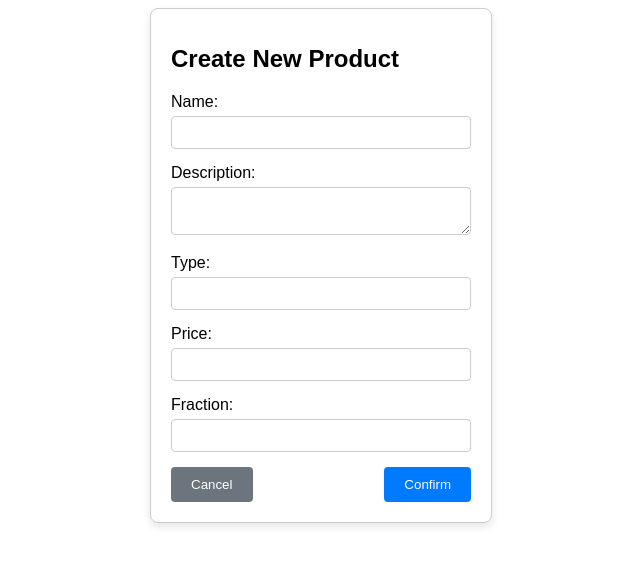
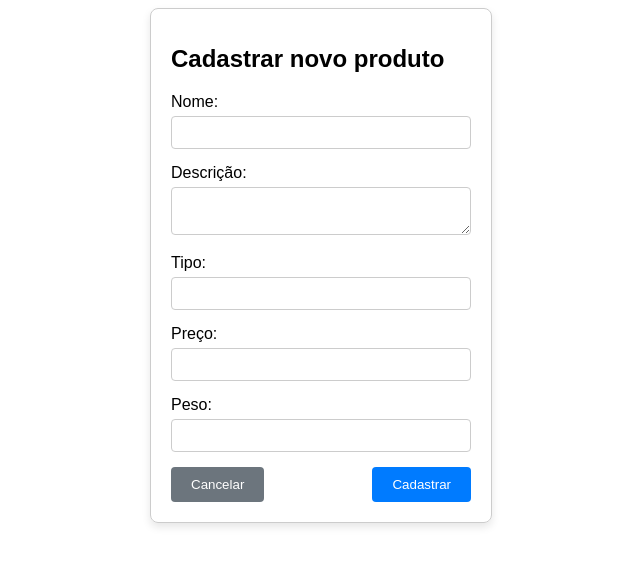
Before and after one commit to rafaelmchaves/outlive-frontend, a Next.js app: page /product-form in a window 1280 px wide. Shown: the top 566 px of the page, without its empty margins (319-959 px from the left). Built offline with nearby package versions, Linux system fonts and the light colour scheme.

Commit message:
Translate the product-form page

```diff
--- a/src/app/product-form/page.tsx
+++ b/src/app/product-form/page.tsx
@@ -35,9 +35,9 @@ const ProductForm = () => {
 
     return (
         <div className="product-form">
-            <h1>Create New Product</h1>
+            <h1>Cadastrar novo produto</h1>
             <div className="form-group">
-                <label>Name:</label>
+                <label>Nome:</label>
                 <input
                     type="text"
                     name="name"
@@ -46,7 +46,7 @@ const ProductForm = () => {
                 />
             </div>
             <div className="form-group">
-                <label>Description:</label>
+                <label>Descrição:</label>
                 <textarea
                     name="description"
                     value={product.description}
@@ -54,7 +54,7 @@ const ProductForm = () => {
                 />
             </div>
             <div className="form-group">
-                <label>Type:</label>
+                <label>Tipo:</label>
                 <input
                     type="text"
                     name="type"
@@ -63,7 +63,7 @@ const ProductForm = () => {
                 />
             </div>
             <div className="form-group">
-                <label>Price:</label>
+                <label>Preço:</label>
                 <input
                     type="text"
                     name="price"
@@ -72,7 +72,7 @@ const ProductForm = () => {
                 />
             </div>
             <div className="form-group">
-                <label>Fraction:</label>
+                <label>Peso:</label>
                 <input
                     type="text"
                     name="fraction"
@@ -81,8 +81,8 @@ const ProductForm = () => {
                 />
             </div>
             <div className="form-buttons">
-                <button className=".cancel-button ">Cancel</button>
-                <button type="submit">Confirm</button>
+                <button className=".cancel-button ">Cancelar</button>
+                <button type="submit">Cadastrar</button>
             </div>
         </div>
     );
```
